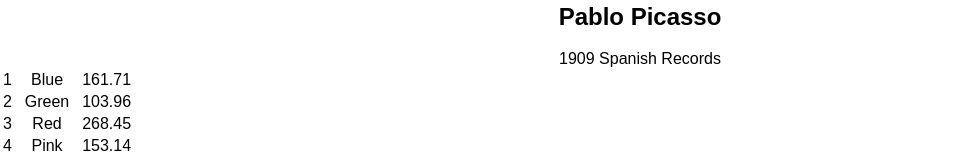
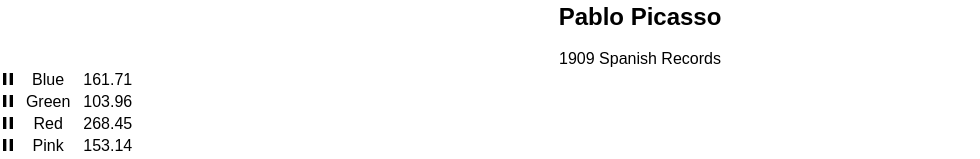
Before and after one commit to lkoprivica/bloc-jams-react, a React (Create React App) app: page /album/the-colors in a window 1280 px wide. Shown: the part 720-879 px from the top of the page, without its empty margins (0-980 px from the left). Built offline with nearby package versions, Linux system fonts and the light colour scheme.

Commit message:
attempt at assignment audio-playback

```diff
--- a/src/components/Album.js
+++ b/src/components/Album.js
@@ -55,11 +55,12 @@
   }
 
   getIcon(song, index){
+    console.log(song, index)
     if(song.hover && song.isPlaying){
-      return (<span className="ion-md-pause" onMouseLeave={() => this.hover(song)}/>)
+      index === <span className="ion-md-pause"/>
     }
     else if(song.pause){
-      return (<span className="ion-md-play"  onMouseEnter={() => this.hover(song)}/>)
+      return (<span className="ion-md-play"/>)
     }
     else{
       console.log(index)
@@ -90,7 +91,20 @@
         <tbody>
           {this.state.album.songs.map((song, index) =>
            <tr className="song" key={index} onClick={() => this.handleSongClick(song)} >
-           <td>{this.getIcon(song, index)}</td>
+           <td>{/*}{this.getIcon(song, index)}*/}
+               <span className={this.state.currentlyHoveredSong == song ? "ion-md-play" : "ion-md-pause"}
+                onMouseEnter = { () => this.hover(song)}
+               />
+               {/*{
+                 if(this.state.currentlyHoveredSong){
+                   <span>index</span>
+                 }
+                    }
+               </span> */}
+
+
+
+           </td>
            <td>{song.title}</td>
            <td>{song.duration}</td>
            </tr>
```
